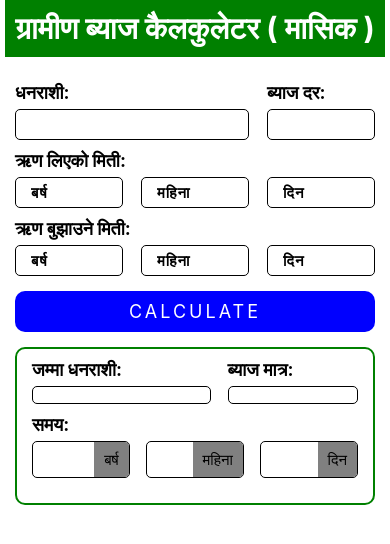
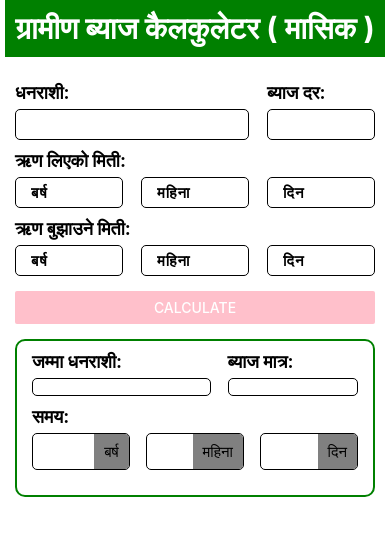
Before and after one commit to mahadev-mandal/gramin-byaj, a React Native app: screen / in a window 390 px wide. Shown: the top 544 px of the page. Built offline with nearby package versions, Linux system fonts and the light colour scheme.

Commit message:
pressable changed to button

```diff
--- a/App.js
+++ b/App.js
@@ -98,7 +98,7 @@ function App() {
     const d = (m - Math.floor(m)) * 30;
     setCalDay(Math.floor(d));
     const t = y - Math.floor(y);
-    const A = Math.pow((1 + rate * n / 100), Math.floor(y) ) * principal * (1 + t * n * rate / 100);
+    const A = Math.pow((1 + rate * n / 100), Math.floor(y)) * principal * (1 + t * n * rate / 100);
     setCalAmount(A.toFixed(2));
     setInterest((A - principal).toFixed(2));
   }
@@ -156,7 +156,7 @@ function App() {
             />
           </View>
         </View>
-        <View>
+        <View style={{ marginBottom: 15 }}>
           <Text style={styles.inputLabel}>ऋण बुझाउने मिती:</Text>
           <View style={{ flexDirection: 'row', justifyContent: 'space-between' }}>
             <TextInput
@@ -182,13 +182,8 @@ function App() {
             />
           </View>
         </View>
-        <Pressable
-          style={{ backgroundColor: 'blue', padding: 10, borderRadius: 10, marginTop: 15, marginBottom: 15 }}
-          onPress={handleBtnClick}
-        >
-          <Text style={{ fontSize: 18, textAlign: 'center', color: '#fff', letterSpacing: 3 }}>CALCULATE</Text>
-        </Pressable>
-        <View style={{ ...styles.calculatedView, }}>
+        <Button title='calculate' color='pink' onPress={handleBtnClick} />
+        <View style={{ ...styles.calculatedView, marginTop: 15 }}>
           <View style={{ flexDirection: 'row', justifyContent: 'space-between', }}>
             <View style={{ width: '55%' }}>
               <Text style={styles.inputLabel}>जम्मा धनराशी:</Text>
```
